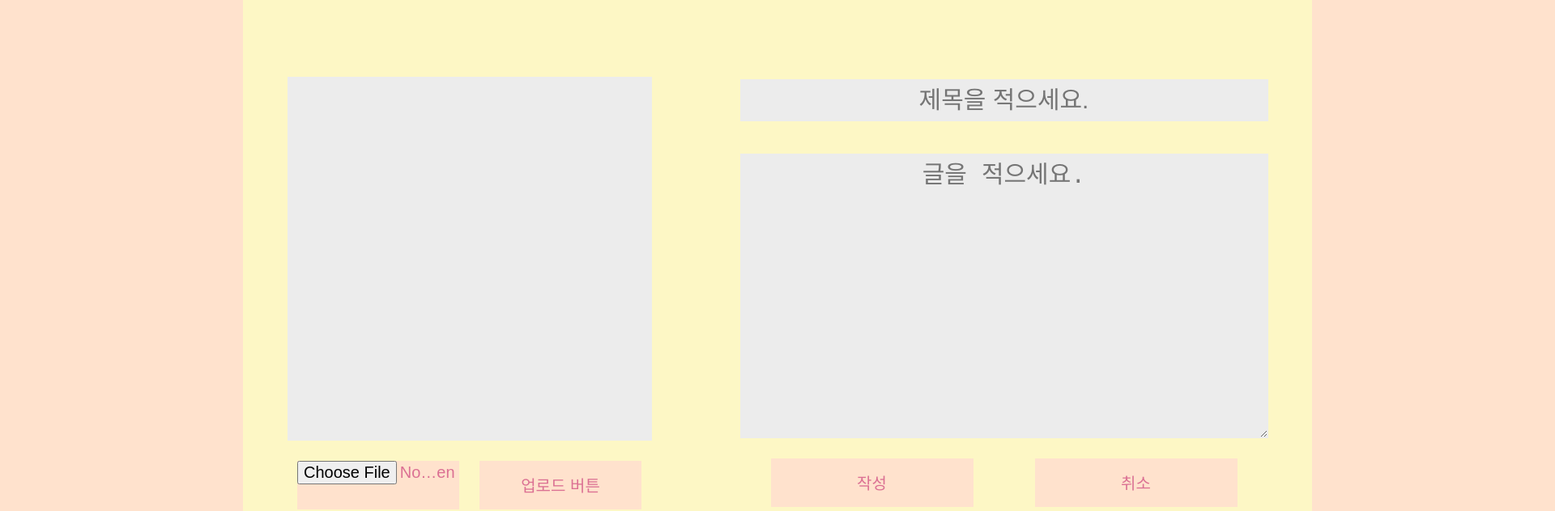
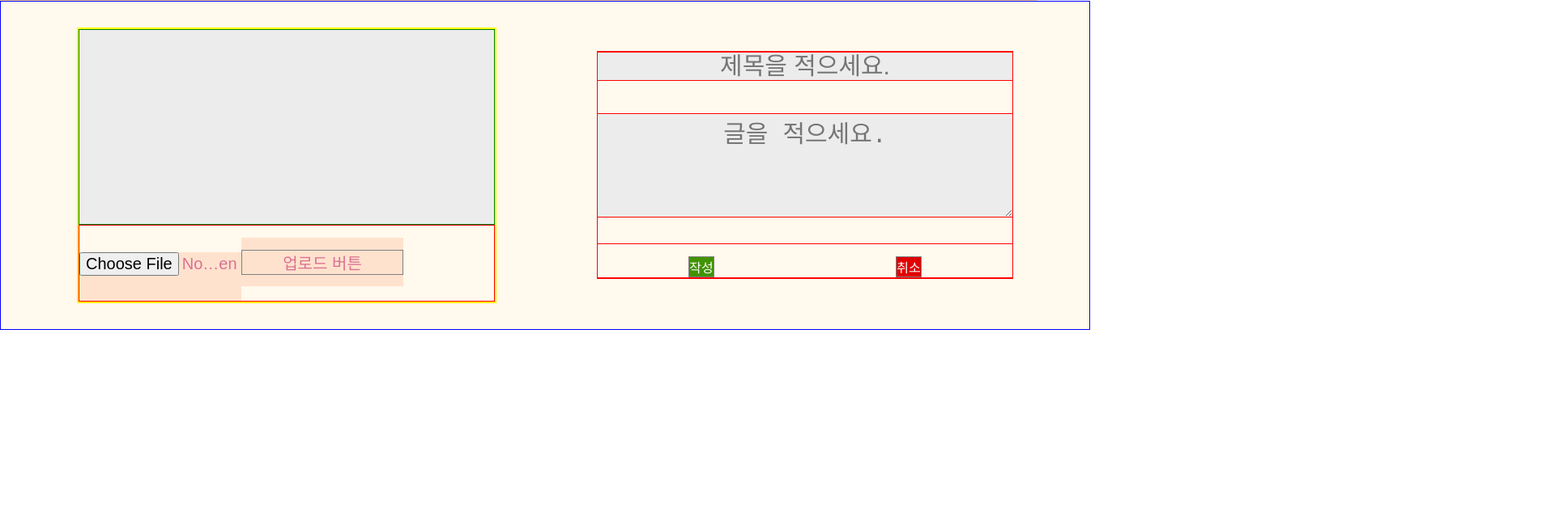
Before and after one commit to emily-hong/AnimalChat, a React (Create React App) app in the folder client/: page /post in a window 1280 px wide. Shown: the part 286-918 px from the top of the page at 81% size, 1920 px wide, since content can reach past the window. After the commit the page ends 800 px from the top, so only its background shows below. Built offline with nearby package versions, Linux system fonts and the light colour scheme; no server answers.

Commit message:
Style: 스타일 컴포넌트 차례 수정

```diff
--- a/client/src/pages/6.post.js
+++ b/client/src/pages/6.post.js
@@ -2,82 +2,63 @@ import { useHistory } from "react-router-dom"
 import React, { useEffect, useState } from "react"
 import styled from "styled-components"
 import axios from "axios"
+import Header from "../components/Header"
+import Navigation from "../components/Navigation"
 
+// 화면에 보이는 부분 전체
 const Body = styled.div`
-  box-sizing: border-box;
-  width: 1920px;
-  height: 1080px;
-  background-color: #ffe2cd;
-  // border: 1px solid gray;
+  background-color: #FEEFD5;
+  width: 100vw;
 `
 
-const Header = styled.div`
-  padding-bottom: 0.5em;
-  padding-left: 0.5em;
-  padding-top: 0.5em;
-  font-size: 6em;
-  text-align: left;
-  color: palevioletred;
-  background: #fdf7c5;
-  // border: 1px solid gray;
-`
-
+// 사진 업로드, 글 수정 전체
 const ContentBox = styled.div`
-  margin: 60px;
-  margin-left: 300px;
-  width: 1320px;
-  height: 750px;
-  background-color: #fdf7c5;
-  // border: 1px solid red;
+  background-color: #FFF9EE;
+  padding: 2rem;
+  width: 100vw;
   display: flex;
   align-items: center;
   justify-content: space-around;
+  border: 1px solid blue;
 `
+
+const PhotoUploadSection = styled.form`
+  border: 2px solid yellow;
+  display: flex;
+  flex-direction: column;
+  justify-content: space-between;
+`
+
+// 사진만 들어있는 박스
 const PhotoBox = styled.div`
-  // border: 1px solid gray;
-  width: 450px;
-  height: 450px;
+  min-width: 300px;
+  width: 40vw;
+  height: 30vh;
   background-color: #ececec;
   font-size: 30px;
   color: palevioletred;
+  border: 1px solid green;
 `
-const PhotoBoxDiv = styled.div`
-  // border: 1px solid gray;
+
+// 업로드 경고 메시지 - 현재 비활성화 상태
+const PhotoUploadWarning = styled.div`
+  border: 10px solid black;
   margin-top: 200px;
   background-color: #ececec;
   font-size: 30px;
   text-align: center;
-  color: palevioletred;
+  color: #E00000;
 `
-const TitlePostDiv = styled.div`
-  // border: 1px solid gray;
-  display: flex;
-  flex-direction: column;
+
+const PhotoUploadButtons = styled.div`
+  border: 1px solid red;
+  // margin-top: 25px;
+  // display: flex;
+  // flex-direction: row;
   // justify-content: space-around;
   // align-items: flex-end;
 `
-const TitlePostDiv2 = styled.div`
-  // border: 1px solid gray;
-  margin-top: 25px;
-  display: flex;
-  flex-direction: row;
-  justify-content: space-around;
-  // align-items: flex-end;
-`
-const TitlePostDiv3 = styled.form`
-  // border: 1px solid gray;
-  display: flex;
-  flex-direction: column;
-  justify-content: space-between;
-`
-const TitlePostDiv4 = styled.div`
-  // border: 1px solid gray;
-  text-align: center;
-  margin-top: 25px;
-  display: flex;
-  flex-direction: row;
-  justify-content: space-around;
-`
+
 const PhotoSelectBtn = styled.input`
   text-align: center;
   font-size: 20px;
@@ -86,76 +67,106 @@ const PhotoSelectBtn = styled.input`
   background-color: #ffe2cd;
   color: palevioletred;
 `
+
 const PhotoSelectBtnMargin = styled.div`
-  /* border: 1px solid gray; */
-  /* margin-top: 15px; */
+  border: 1px solid gray;
+  // margin-top: 15px;
   text-align: center;
   // width: 200px;
   // height: 60px;
   // background-color: #ffe2cd;
 `
+
 const PhotoUpLoadBtn = styled.button`
   font-size: 20px;
   color: palevioletred;
-  /* margin-top: 15px; */
-
+  margin-top: 15px;
   text-align: center;
   width: 200px;
   height: 60px;
   background-color: #ffe2cd;
 `
+
+// 타이틀, 글 작성 버튼 2개 포함
+const TitlePostDiv = styled.div`
+  border: 1px solid red;
+  display: flex;
+  flex-direction: column;
+  justify-content: center;
+  align-items: center;
+  width: 40vw;
+  height: 35vh;
+`
+
+const TitlePostButtons = styled.div`
+  display: flex;
+  justify-content: space-around;
+  align-items: center;
+  width: inherit;
+  text-align: center;
+  margin-top: 2rem;
+  border: 1px solid red;
+`
+
 const TitleBox = styled.input`
-  border: 1px solid #ececec;
+  border: 1px solid red;
   margin-bottom: 40px;
-  width: 650px;
+  width: inherit;
   height: 50px;
   background-color: #ececec;
   font-size: 30px;
   color: palevioletred;
   text-align: center;
 `
+
 const PostBox = styled.textarea`
-  border: 1px solid #ececec;
-  width: 650px;
-  height: 350px;
+  border: 1px solid red;
+  width: inherit;
+  height: 400px;
   background-color: #ececec;
   font-size: 30px;
   color: palevioletred;
   text-align: center;
 `
 
-const PostUploadBtn = styled.div`
-  // border: 1px solid gray;
-  width: 250px;
-  height: 60px;
-  background-color: #ffe2cd;
-  font-size: 20px;
-  color: palevioletred;
-`
-const CancelBtn = styled.div`
-  // border: 1px solid gray;
-  width: 250px;
-  height: 60px;
-  background-color: #ffe2cd;
-  font-size: 20px;
-  color: palevioletred;
-`
+// const PostUploadBtn = styled.div`
+//   // border: 1px solid gray;
+//   width: 250px;
+//   height: 60px;
+//   background-color: #ffe2cd;
+//   font-size: 20px;
+//   color: palevioletred;
+// `
+
+// const CancelBtn = styled.div`
+//   border: 1px solid gray;
+//   width: 250px;
+//   height: 60px;
+//   background-color: #ffe2cd;
+//   font-size: 20px;
+//   color: palevioletred;
+// `
+
 const PostCompletionBtnMargin = styled.div`
-  // border: 1px solid gray;
+  border: 1px solid gray;
   margin-top: 15px;
   text-align: center;
-  // width: 200px;
-  // height: 60px;
-  // background-color: #ffe2cd;
+  // width: auto;
+  // height: inherit;
+  background-color: #419300;
+  color: white;
 `
+
 const PostCancelBtnMargin = styled.div`
-  // border: 1px solid gray;
+  border: 1px solid gray;
   margin-top: 15px;
   text-align: center;
-  // width: 200px;
-  // height: 60px;
-  // background-color: #ffe2cd;
+  // width: auto;
+  // height: inherit;
+  background-color: #E00000;
+  color: white;
 `
+
 const url =
   process.env.REACT_APP_URL ||
   "http://ec2-54-180-102-202.ap-northeast-2.compute.amazonaws.com"
@@ -251,28 +262,29 @@ export const Post = (props) => {
 
   return (
     <Body>
-      <Header>Animal Chat🐣</Header>
-      <ContentBox>
+      <Header />
+      <Navigation />
+      <ContentBox className="contentBox">
         {/* /////////////////// */}
-        <TitlePostDiv3 onSubmit={onSubmit}>
+        <PhotoUploadSection onSubmit={onSubmit} className="photoUploadSection">
           <PhotoBox>
             {uploadedImg ? (
-              <>
+              <div className="uploadedImage">
                 <img src={uploadedImg.filePath} alt="" />
                 {/* <h3>{uploadedImg.fileName}</h3> */}
-              </>
+              </div>
             ) : (
-              <PhotoBoxDiv>아래 파일 추가를 눌러주세요.</PhotoBoxDiv>
+              <PhotoUploadWarning className="photoUploadWarning">아래 파일 추가를 눌러주세요.</PhotoUploadWarning>
             )}
           </PhotoBox>
-          <TitlePostDiv2>
-            <PhotoSelectBtn type="file" onChange={addFile} />
+          <PhotoUploadButtons className="photoSelectButtons">
+            <PhotoSelectBtn type="file" className="photoButton" onChange={addFile} />
             {/* <PhotoSelectBtnMargin>파일추가</PhotoSelectBtnMargin> */}
-            <PhotoUpLoadBtn type="submit">
+            <PhotoUpLoadBtn type="submit" className="photoButton">
               <PhotoSelectBtnMargin>업로드 버튼</PhotoSelectBtnMargin>
             </PhotoUpLoadBtn>
-          </TitlePostDiv2>
-        </TitlePostDiv3>
+          </PhotoUploadButtons>
+        </PhotoUploadSection>
         {/* /////////////////// */}
         <TitlePostDiv>
           <TitleBox
@@ -287,18 +299,14 @@ export const Post = (props) => {
             name="content"
             onChange={handleInputValue}
           />
-          <TitlePostDiv4>
-            <PostUploadBtn>
+          <TitlePostButtons>
             <PostCompletionBtnMargin onClick={postSendButton}>
               작성
             </PostCompletionBtnMargin>
-            </PostUploadBtn>
-            <CancelBtn>
             <PostCancelBtnMargin onClick={cancleButton}>
               취소
             </PostCancelBtnMargin>
-            </CancelBtn>
-          </TitlePostDiv4>
+          </TitlePostButtons>
         </TitlePostDiv>
       </ContentBox>
     </Body>
```
Lines whose indentation alone changed are shown as unchanged.
